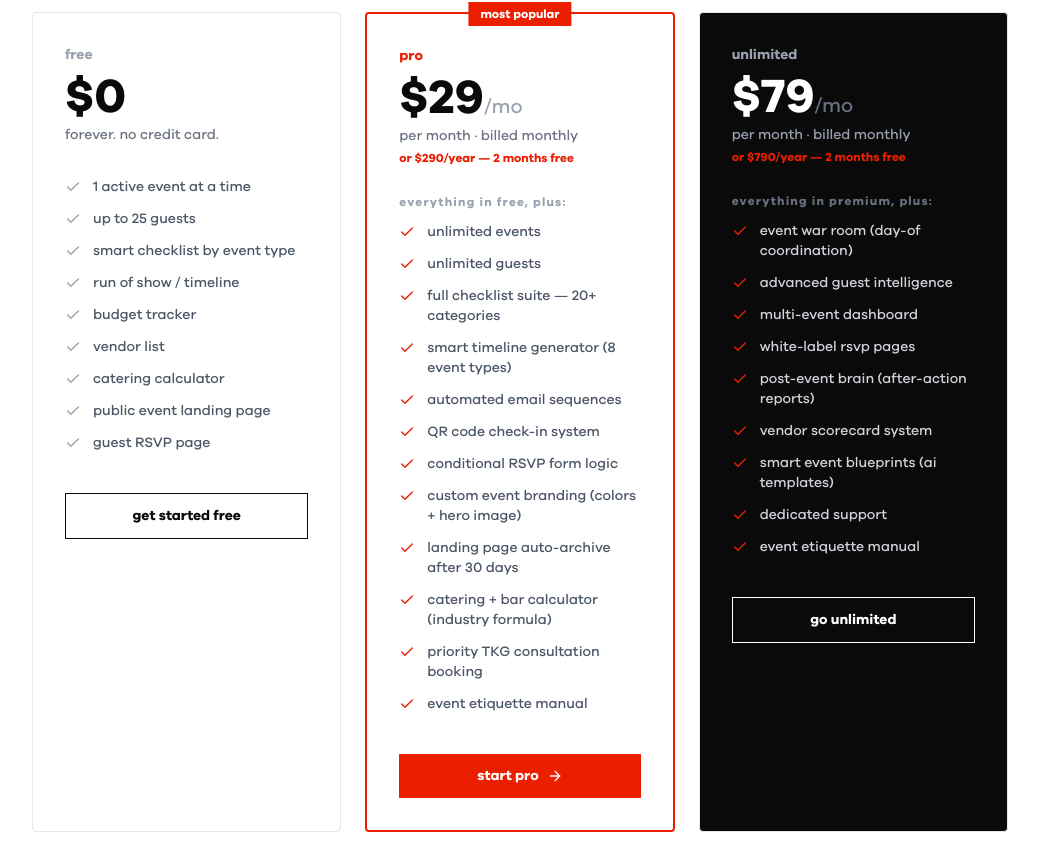
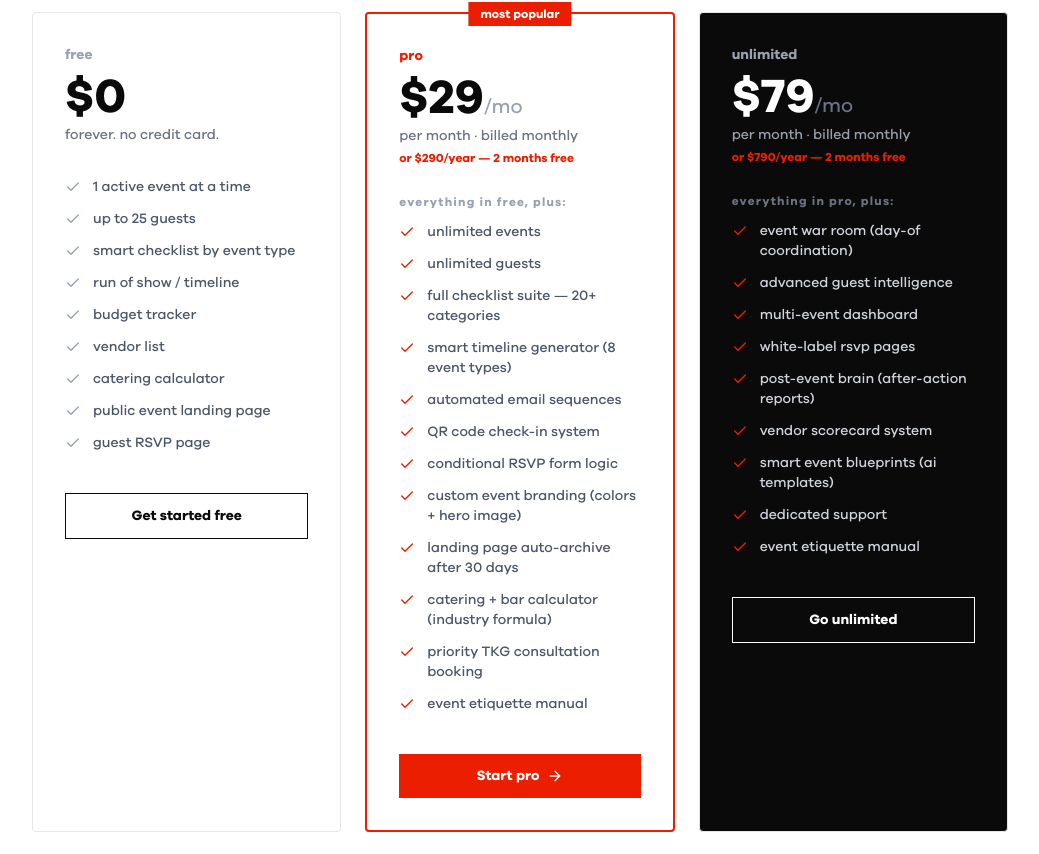
Before and after one commit to mrkoolbot/kool-app, a Next.js app: page /pricing in a window 1280 px wide. Shown: the part 414-1268 px from the top of the page, without its empty margins (120-1159 px from the left). Built offline with nearby package versions, Linux system fonts and the light colour scheme.

Commit message:
feat: koolevents.app final production pass — copy rules, mobile, pricing consistency

```diff
--- a/app/(auth)/login/page.tsx
+++ b/app/(auth)/login/page.tsx
@@ -71,7 +71,7 @@ export default function LoginPage() {
             disabled={loading}
             className="w-full bg-kool-red text-white py-3.5 rounded-sm font-bold hover:bg-kool-crimson transition-colors disabled:opacity-50"
           >
-            {loading ? "logging in..." : "log in"}
+            {loading ? "Logging in..." : "Log in"}
           </button>
         </form>
         <p className="text-center text-sm text-gray-500 mt-6">
--- a/app/(auth)/signup/page.tsx
+++ b/app/(auth)/signup/page.tsx
@@ -148,7 +148,7 @@ function SignupForm() {
             disabled={loading}
             className="w-full bg-kool-red text-white py-3.5 rounded-sm font-bold hover:bg-kool-crimson transition-colors disabled:opacity-50"
           >
-            {loading ? "creating account..." : isPaid ? `create account & go to payment` : "create free account"}
+            {loading ? "Creating account..." : isPaid ? `Create account & go to payment` : "Create free account"}
           </button>
         </form>
         <p className="text-center text-xs text-gray-400 mt-4">
--- a/app/(dashboard)/etiquette/page.tsx
+++ b/app/(dashboard)/etiquette/page.tsx
@@ -658,7 +658,7 @@ export default async function EtiquetteManualPage() {
               href="/pricing"
               className="inline-flex items-center justify-center gap-2 bg-kool-red text-white px-8 py-4 font-bold text-sm hover:bg-red-700 transition-colors"
             >
-              upgrade your plan →
+              Upgrade your plan →
             </Link>
           </div>
         </div>
@@ -682,7 +682,7 @@ export default async function EtiquetteManualPage() {
           style={{ borderColor: red, color: red, letterSpacing: "0.06em" }}
         >
           <Download className="w-3.5 h-3.5" />
-          download pdf
+          Download PDF
         </a>
       </header>}
 
--- a/app/(dashboard)/events/[id]/guests/page.tsx
+++ b/app/(dashboard)/events/[id]/guests/page.tsx
@@ -124,7 +124,7 @@ export default function GuestsPage({ params }: { params: Promise<{ id: string }>
   async function addGuest(e: React.FormEvent) {
     e.preventDefault();
     if (plan === "free" && guests.length >= 25) {
-      alert("free plan is limited to 25 guests. upgrade to premium for unlimited guests.");
+      alert("free plan is limited to 25 guests. upgrade to pro for unlimited guests.");
       return;
     }
     const { data } = await supabase.from("guests").insert({ ...form, event_id: eventId }).select().single();
--- a/app/(dashboard)/events/[id]/war-room/page.tsx
+++ b/app/(dashboard)/events/[id]/war-room/page.tsx
@@ -8,6 +8,7 @@ import { TimelinePanel } from "@/components/war-room/timeline-panel";
 import { StaffPanel } from "@/components/war-room/staff-panel";
 import { VendorPanel } from "@/components/war-room/vendor-panel";
 import { IncidentLog, IncidentLogHandle } from "@/components/war-room/incident-log";
+import { DashboardFooter } from "@/components/dashboard-footer";
 
 interface Event {
   id: string;
@@ -205,6 +206,7 @@ export default function WarRoomPage({ params }: { params: Promise<{ id: string }
       <div className="text-center py-3">
         <span className="text-white/15 text-xs">kool war room</span>
       </div>
+      <DashboardFooter />
     </div>
   );
 }
--- a/app/page.tsx
+++ b/app/page.tsx
@@ -18,7 +18,7 @@ export default function LandingPage() {
     {
       icon: <Users className="w-6 h-6 text-kool-red" />,
       title: "guest management & rsvp",
-      desc: "track every guest, send rsvp links, manage dietary needs. up to 25 guests free, unlimited on premium.",
+      desc: "track every guest, send rsvp links, manage dietary needs. up to 25 guests free, unlimited on pro.",
     },
     {
       icon: <DollarSign className="w-6 h-6 text-kool-red" />,
@@ -60,7 +60,7 @@ export default function LandingPage() {
             href="/signup"
             className="bg-kool-red text-white text-sm px-5 py-2.5 rounded-sm font-semibold hover:bg-kool-crimson transition-colors"
           >
-            get started free
+            Get started free
           </Link>
         </div>
       </nav>
@@ -104,13 +104,13 @@ export default function LandingPage() {
             href="/signup"
             className="w-full sm:w-auto bg-kool-red text-white px-10 py-5 rounded-sm font-bold text-lg hover:bg-kool-crimson transition-colors inline-flex items-center justify-center gap-2"
           >
-            start planning free <ArrowRight className="w-5 h-5" />
+            Start planning free <ArrowRight className="w-5 h-5" />
           </Link>
           <Link
             href="/pricing"
             className="w-full sm:w-auto border border-gray-200 text-kool-black px-10 py-5 rounded-sm font-semibold text-lg hover:border-kool-black transition-colors inline-flex items-center justify-center"
           >
-            see all features
+            See all features
           </Link>
         </div>
         <p className="text-gray-400 text-sm mt-6">free forever for up to 25 guests · no credit card required</p>
@@ -232,7 +232,7 @@ export default function LandingPage() {
               ))}
             </ul>
             <Link href="/signup" className="block text-center border border-kool-black text-kool-black py-3 font-semibold hover:bg-kool-black hover:text-white transition-colors text-sm">
-              get started free
+              Get started free
             </Link>
           </div>
           {/* Premium */}
@@ -251,7 +251,7 @@ export default function LandingPage() {
               ))}
             </ul>
             <Link href="/signup?plan=pro" className="block text-center bg-kool-red text-white py-3 font-bold hover:bg-kool-crimson transition-colors text-sm">
-              go pro
+              Go pro
             </Link>
           </div>
           {/* Unlimited */}
@@ -268,7 +268,7 @@ export default function LandingPage() {
               ))}
             </ul>
             <Link href="/signup?plan=unlimited" className="block text-center border border-white text-white py-3 font-bold hover:bg-white hover:text-kool-black transition-colors text-sm">
-              go unlimited
+              Go unlimited
             </Link>
           </div>
         </div>
@@ -315,14 +315,14 @@ export default function LandingPage() {
               target="_blank"
               className="w-full sm:w-auto bg-kool-red text-white px-10 py-5 rounded-sm font-bold text-lg hover:bg-kool-crimson transition-colors inline-flex items-center justify-center gap-2"
             >
-              hire TKG <ArrowRight className="w-5 h-5" />
+              Hire TKG <ArrowRight className="w-5 h-5" />
             </Link>
             <Link
               href="https://thekoolturegroup.com"
               target="_blank"
               className="w-full sm:w-auto border border-white/20 text-white px-10 py-5 rounded-sm font-semibold text-lg hover:border-white transition-colors inline-flex items-center justify-center"
             >
-              learn more about TKG
+              Learn more about TKG
             </Link>
           </div>
         </div>
--- a/app/pricing/page.tsx
+++ b/app/pricing/page.tsx
@@ -34,7 +34,7 @@ const PREMIUM_FEATURES = [
 ];
 
 const UNLIMITED_FEATURES = [
-  "everything in premium, plus:",
+  "everything in pro, plus:",
   "event war room (day-of coordination)",
   "advanced guest intelligence",
   "multi-event dashboard",
@@ -116,7 +116,7 @@ export default function PricingPage() {
                 ))}
               </ul>
               <Link href="/signup" className="block w-full text-center border border-kool-black py-3 text-sm font-bold hover:bg-kool-black hover:text-white transition-colors">
-                get started free
+                Get started free
               </Link>
             </div>
 
@@ -152,7 +152,7 @@ export default function PricingPage() {
                 ))}
               </ul>
               <Link href="/signup?plan=pro" className="block w-full text-center bg-kool-red text-white py-3 text-sm font-bold hover:bg-red-700 transition-colors">
-                start pro
+                Start pro
                 <ArrowRight className="inline w-4 h-4 ml-2" />
               </Link>
             </div>
@@ -175,7 +175,7 @@ export default function PricingPage() {
               {billing === "annual" && <div className="mb-6" />}
               <ul className="space-y-3 mb-10">
                 {UNLIMITED_FEATURES.map((f) => (
-                  f === "everything in premium, plus:" ? (
+                  f === "everything in pro, plus:" ? (
                     <li key={f} className="text-xs font-bold text-gray-500 lowercase tracking-widest pt-1 pb-0 list-none">{f}</li>
                   ) : (
                     <li key={f} className="flex items-start gap-3 text-sm text-gray-300">
@@ -186,7 +186,7 @@ export default function PricingPage() {
                 ))}
               </ul>
               <Link href="/signup?plan=unlimited" className="block w-full text-center border border-white text-white py-3 text-sm font-bold hover:bg-white hover:text-obsidian transition-colors">
-                go unlimited
+                Go unlimited
               </Link>
             </div>
           </div>
@@ -201,7 +201,7 @@ export default function PricingPage() {
               href="mailto:us@thekoolturegroup.com?subject=KOOL Enterprise Waitlist"
               className="inline-flex items-center gap-2 border border-gray-400 text-gray-500 px-6 py-2.5 text-sm font-bold hover:border-kool-black hover:text-kool-black transition-colors"
             >
-              join waitlist <ArrowRight className="w-4 h-4" />
+              Join waitlist <ArrowRight className="w-4 h-4" />
             </a>
           </div>
 
```
Also changed, not shown: app/(dashboard)/dashboard/page.tsx (+5 -5 lines), app/support/page.tsx (+4 -4 lines).
